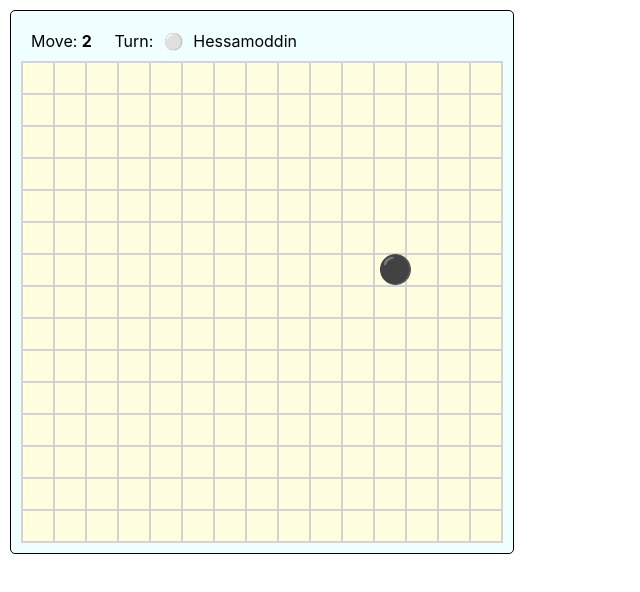
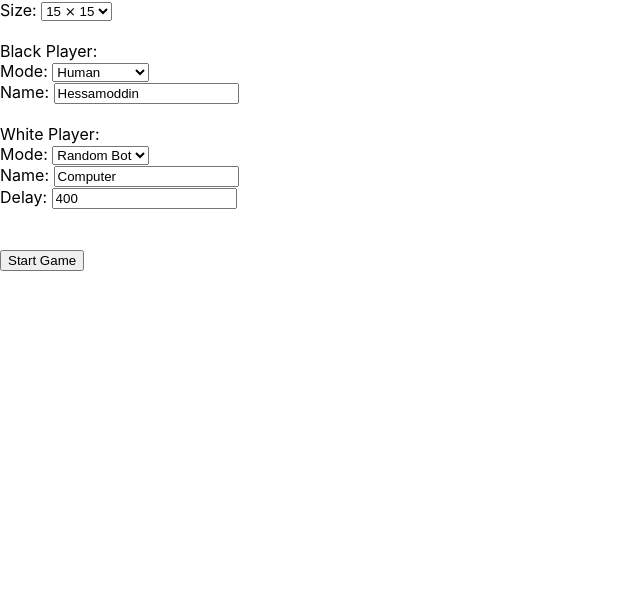
Before and after one commit to ahs502/gobang, a React (Create React App) app: page / in a window 1280 px wide. Shown: the top 592 px of the page, without its empty margins (0-640 px from the left). Built offline with nearby package versions, Linux system fonts and the light colour scheme.

Commit message:
Implement configuration form

```diff
--- a/src/App.tsx
+++ b/src/App.tsx
@@ -1,18 +1,22 @@
-import React from 'react';
-import { createUseStyles } from 'react-jss';
+import React, { useState, Fragment } from 'react';
 import GameboardContainer from 'src/components/GameboardContainer';
-
-const useStyles = createUseStyles({});
+import Configuration from 'src/types/Configuration';
+import ConfigurationForm from 'src/components/ConfigurationForm';
 
 const App: React.FC = () => {
-  const styles = useStyles();
+  const [configuration, setConfiguration] = useState<Configuration | null>(null);
 
   return (
-    <GameboardContainer
-      size={15}
-      blackPlayerDescriptor={{ mode: 'RANDOM_BOT', name: 'Computer', randomBot: { delay: 400 } }}
-      whitePlayerDescriptor={{ mode: 'HUMAN', name: 'Hessamoddin' }}
-    />
+    <Fragment>
+      {!configuration && <ConfigurationForm onSubmit={setConfiguration} />}
+      {configuration && (
+        <Fragment>
+          <button onClick={() => setConfiguration(null)}>Start a New Game</button>
+          <hr />
+          <GameboardContainer configuration={configuration} />
+        </Fragment>
+      )}
+    </Fragment>
   );
 };
 
--- a/src/business/Game.ts
+++ b/src/business/Game.ts
@@ -1,5 +1,6 @@
 import PlayerType from 'src/types/PlayerType';
 import RoomPosition from 'src/types/RoomPosition';
+import Configuration from 'src/types/Configuration';
 
 type Room = PlayerType | 'NONE';
 
@@ -10,7 +11,7 @@ export default class Game {
   /** `'FINISHED'`, `'WITHDRAWAL'` or the number of beads on board. */
   status: number | 'FINISHED' | 'WITHDRAWAL';
 
-  constructor(public size: 15 | 19) {
+  constructor(public size: Configuration['size']) {
     this.state = Array.from<any, Room[]>(Array(size), () => Array.from<any, Room>(Array(size), () => 'NONE'));
     this.status = 0;
   }
--- /dev/null
+++ b/src/components/ConfigurationForm.tsx
@@ -0,0 +1,141 @@
+import React, { FC, useState, Fragment } from 'react';
+import Configuration, { PlayerDescriptor } from 'src/types/Configuration';
+
+export interface ConfigurationFormProps {
+  onSubmit(configuration: Configuration): void;
+}
+
+const ConfigurationForm: FC<ConfigurationFormProps> = ({ onSubmit }) => {
+  const [configuration, setConfiguration] = useState<Configuration>({
+    size: 15,
+    blackPlayerDescriptor: {
+      mode: 'HUMAN',
+      name: 'Hessamoddin'
+    },
+    whitePlayerDescriptor: {
+      mode: 'RANDOM_BOT',
+      name: 'Computer',
+      randomBot: {
+        delay: 400
+      }
+    }
+  });
+
+  return (
+    <div>
+      <div>
+        Size:&nbsp;
+        <select
+          value={configuration.size.toString()}
+          onChange={({ target: { value: size } }) =>
+            setConfiguration({ ...configuration, size: Number(size) as Configuration['size'] })
+          }
+        >
+          <option value="15">15 ⨯ 15</option>
+          <option value="19">19 ⨯ 19</option>
+        </select>
+      </div>
+      <br />
+      <div>
+        Black Player:
+        <br />
+        Mode:&nbsp;
+        <select
+          value={configuration.blackPlayerDescriptor.mode}
+          onChange={({ target: { value: mode } }) =>
+            setConfiguration({
+              ...configuration,
+              blackPlayerDescriptor: { ...configuration.blackPlayerDescriptor, mode: mode as PlayerDescriptor['mode'] }
+            })
+          }
+        >
+          <option value="HUMAN">Human</option>
+          <option value="RANDOM_BOT">Random Bot</option>
+        </select>
+        <br />
+        Name:&nbsp;
+        <input
+          value={configuration.blackPlayerDescriptor.name}
+          onChange={({ target: { value: name } }) =>
+            setConfiguration({
+              ...configuration,
+              blackPlayerDescriptor: { ...configuration.blackPlayerDescriptor, name }
+            })
+          }
+        />
+        {configuration.blackPlayerDescriptor.mode === 'RANDOM_BOT' && (
+          <Fragment>
+            <br />
+            Delay:&nbsp;
+            <input
+              value={
+                (configuration.blackPlayerDescriptor.randomBot &&
+                  configuration.blackPlayerDescriptor.randomBot.delay.toString()) ||
+                ''
+              }
+              onChange={({ target: { value: delay } }) =>
+                setConfiguration({
+                  ...configuration,
+                  blackPlayerDescriptor: { ...configuration.blackPlayerDescriptor, randomBot: { delay: Number(delay) } }
+                })
+              }
+            />
+          </Fragment>
+        )}
+      </div>
+      <br />
+      <div>
+        White Player:
+        <br />
+        Mode:&nbsp;
+        <select
+          value={configuration.whitePlayerDescriptor.mode}
+          onChange={({ target: { value: mode } }) =>
+            setConfiguration({
+              ...configuration,
+              whitePlayerDescriptor: { ...configuration.whitePlayerDescriptor, mode: mode as PlayerDescriptor['mode'] }
+            })
+          }
+        >
+          <option value="HUMAN">Human</option>
+          <option value="RANDOM_BOT">Random Bot</option>
+        </select>
+        <br />
+        Name:&nbsp;
+        <input
+          value={configuration.whitePlayerDescriptor.name}
+          onChange={({ target: { value: name } }) =>
+            setConfiguration({
+              ...configuration,
+              whitePlayerDescriptor: { ...configuration.whitePlayerDescriptor, name }
+            })
+          }
+        />
+        {configuration.whitePlayerDescriptor.mode === 'RANDOM_BOT' && (
+          <Fragment>
+            <br />
+            Delay:&nbsp;
+            <input
+              value={
+                (configuration.whitePlayerDescriptor.randomBot &&
+                  configuration.whitePlayerDescriptor.randomBot.delay.toString()) ||
+                ''
+              }
+              onChange={({ target: { value: delay } }) =>
+                setConfiguration({
+                  ...configuration,
+                  whitePlayerDescriptor: { ...configuration.whitePlayerDescriptor, randomBot: { delay: Number(delay) } }
+                })
+              }
+            />
+          </Fragment>
+        )}
+      </div>
+      <br />
+      <br />
+      <button onClick={() => onSubmit(configuration)}>Start Game</button>
+    </div>
+  );
+};
+
+export default ConfigurationForm;
--- a/src/components/GameboardContainer.tsx
+++ b/src/components/GameboardContainer.tsx
@@ -4,6 +4,7 @@ import Player from 'src/business/Player';
 import Gameboard from 'src/components/Gameboard';
 import HumanPlayer from 'src/business/players/HumanPlayer';
 import RandomBotPlayer from 'src/business/players/RandomBotPlayer';
+import Configuration from 'src/types/Configuration';
 
 export interface PlayerDescriptor {
   mode: 'HUMAN' | 'RANDOM_BOT';
@@ -14,12 +15,12 @@ export interface PlayerDescriptor {
 }
 
 export interface GameboardContainerProps {
-  size: Game['size'];
-  blackPlayerDescriptor: PlayerDescriptor;
-  whitePlayerDescriptor: PlayerDescriptor;
+  configuration: Configuration;
 }
 
-const GameboardContainer: FC<GameboardContainerProps> = ({ size, blackPlayerDescriptor, whitePlayerDescriptor }) => {
+const GameboardContainer: FC<GameboardContainerProps> = ({
+  configuration: { size, blackPlayerDescriptor, whitePlayerDescriptor }
+}) => {
   const game = useMemo<Game>(() => new Game(size), [size]);
   const blackPlayer = useMemo<Player>(() => createPlayer(blackPlayerDescriptor), [
     blackPlayerDescriptor.mode,
--- /dev/null
+++ b/src/types/Configuration.ts
@@ -0,0 +1,13 @@
+export interface PlayerDescriptor {
+  mode: 'HUMAN' | 'RANDOM_BOT';
+  name: string;
+  randomBot?: {
+    delay: number;
+  };
+}
+
+export default interface Configuration {
+  size: 15 | 19;
+  blackPlayerDescriptor: PlayerDescriptor;
+  whitePlayerDescriptor: PlayerDescriptor;
+}
```
